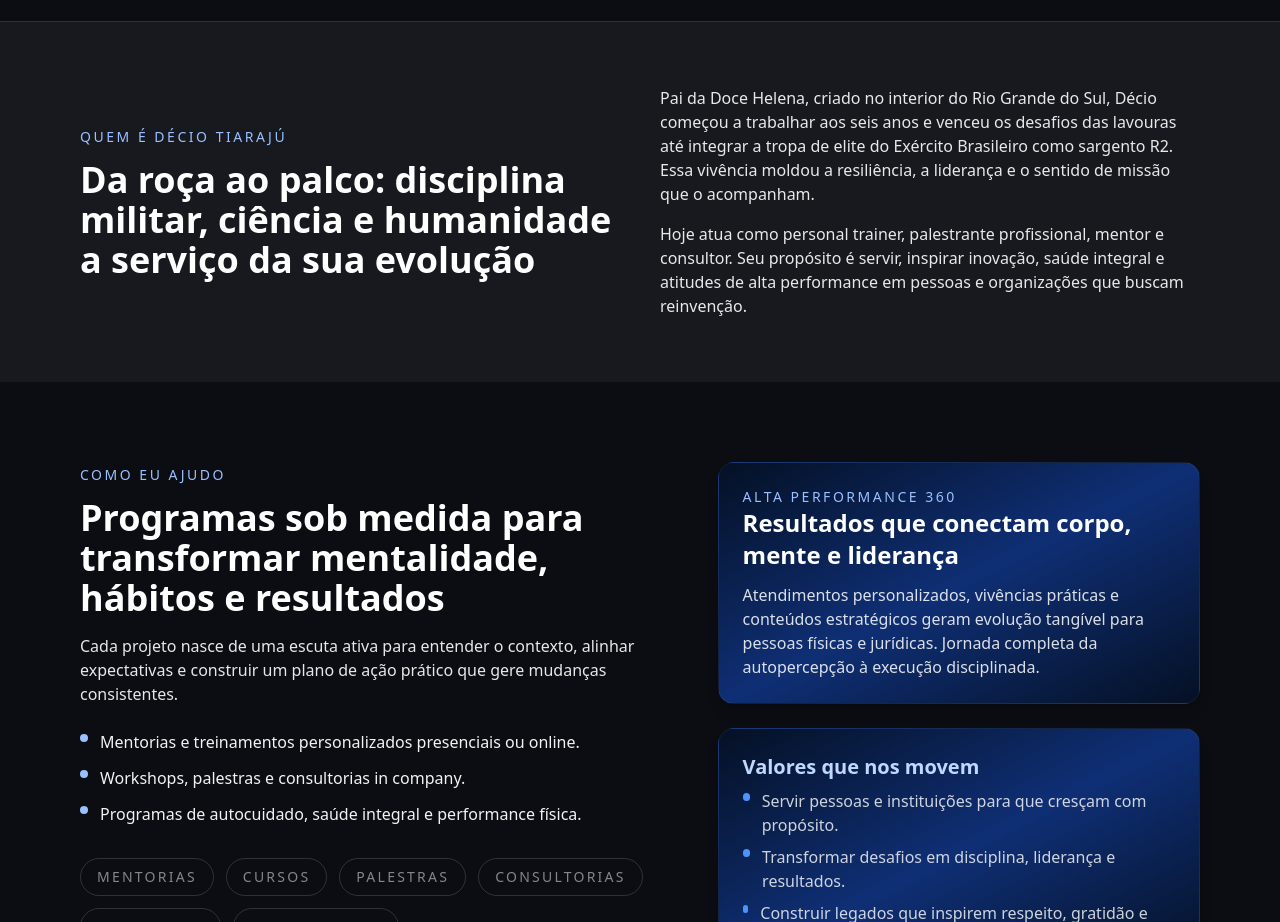
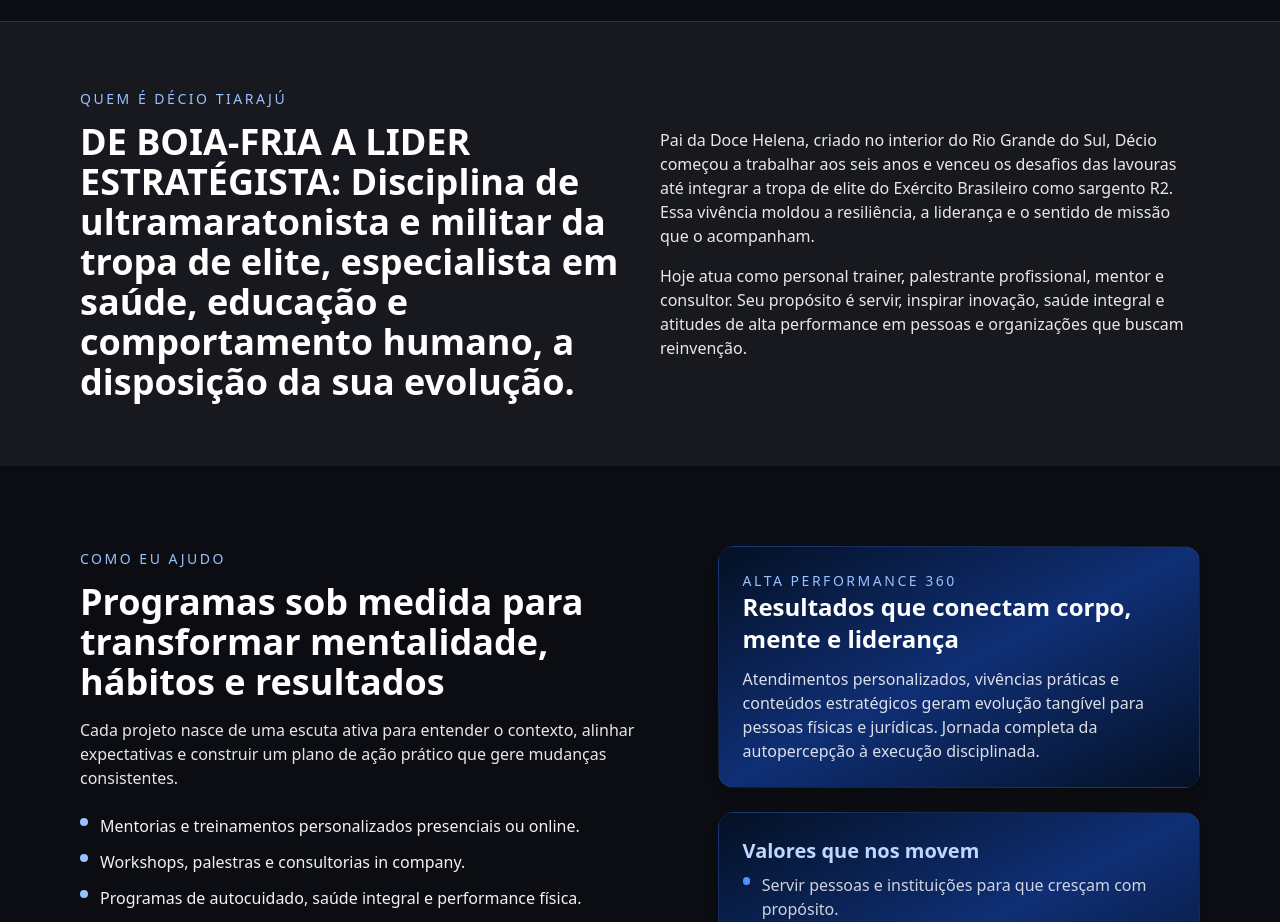
Before and after one commit to g4trader/decio-tiaraju-site-starter, a Next.js app: page / in a window 1280 px wide. Shown: the part 1480-2402 px from the top of the page. Built offline with nearby package versions, Linux system fonts and the light colour scheme; no server answers.

Commit message:
Atualiza título da seção Quem é: de boia-fria a líder estratégico

```diff
--- a/app/page.tsx
+++ b/app/page.tsx
@@ -191,7 +191,7 @@ export default function Page() {
           <div>
             <span className="kicker">Quem é Décio Tiarajú</span>
             <h2 className="mt-3 text-3xl font-semibold md:text-4xl">
-              Da roça ao palco: disciplina militar, ciência e humanidade a serviço da sua evolução
+              DE BOIA-FRIA A LIDER ESTRATÉGISTA: Disciplina de ultramaratonista e militar da tropa de elite, especialista em saúde, educação e comportamento humano, a disposição da sua evolução.
             </h2>
           </div>
           <div className="space-y-4 text-white/90">
```
